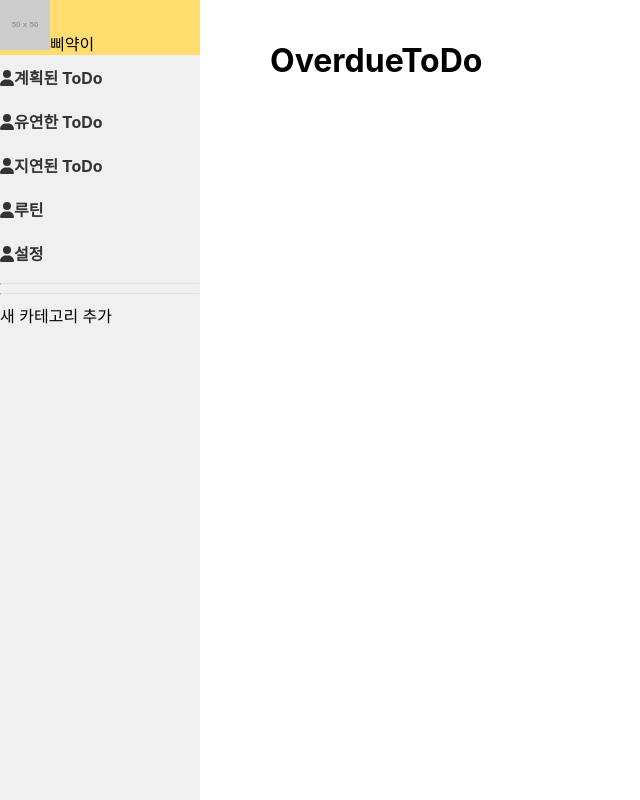
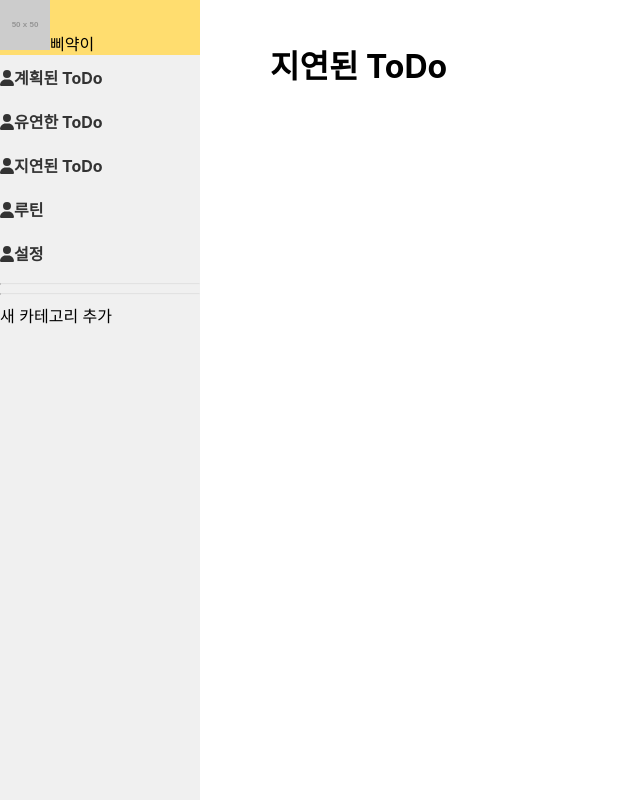
Before and after one commit to bottle-ari/peep_todo_react, a React (Create React App) app: page /overdueToDo in a window 1280 px wide. Shown: the whole page, without its empty margins (0-640 px from the left). Built offline with nearby package versions, Linux system fonts and the light colour scheme.

Commit message:
[CHORE] OverdueToDo text chagned

```diff
--- a/src/pages/OverdueToDo.jsx
+++ b/src/pages/OverdueToDo.jsx
@@ -5,7 +5,7 @@ import React from "react";
 function OverdueToDo() {
   return (
     <div>
-      <h1>OverdueToDo</h1>
+      <h1>지연된 ToDo</h1>
     </div>
   );
 }
```
